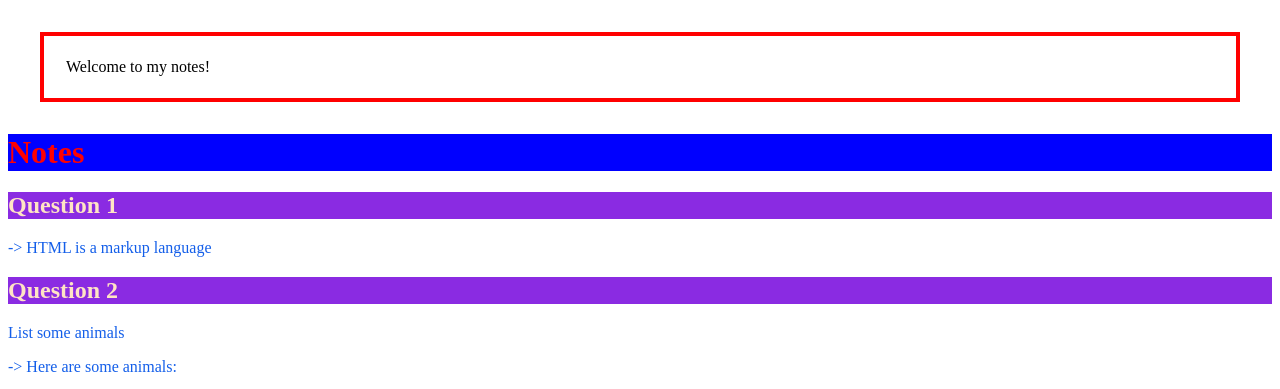
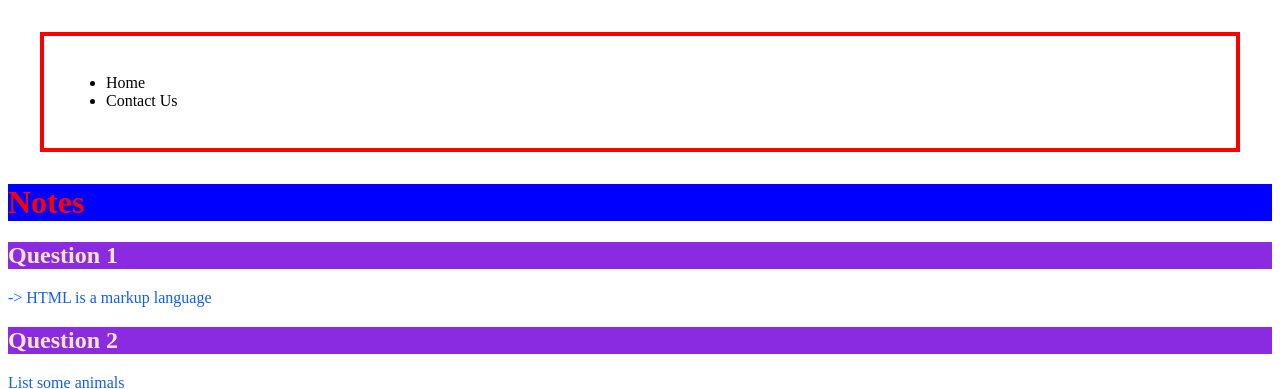
Before and after one commit to JairoAussie/jan-2025-html-css-basics, a plain HTML site: page index.html in a window 1280 px wide. Shown: the top 389 px of the page. Drawn offline with Linux system fonts and the light colour scheme.

Commit message:
positioning

```diff
--- a/index.html
+++ b/index.html
@@ -17,7 +17,10 @@
     </head>
     <body>
         <div class="welcome">
-            Welcome to my notes!
+            <ul>
+                <li>Home</li>
+                <li>Contact Us</li>
+            </ul>
         </div>
         <!-- inline styling -->
         <h1 style="color: red; background-color: blue;">Notes</h1>
--- a/style.css
+++ b/style.css
@@ -7,6 +7,20 @@ p {
     margin: 32px;
     /* internal spacing */
     padding: 22px;
+
+    /* position: relative;
+    top: 100px;
+    left: 50px; */
+
+    /* position: absolute;
+    top: 100px; */
+
+    /* position:fixed;
+    bottom: 100px; */
+
+    position: sticky;
+    top:0px;
+
 }
 /* styling the question class */
 .question{
```
